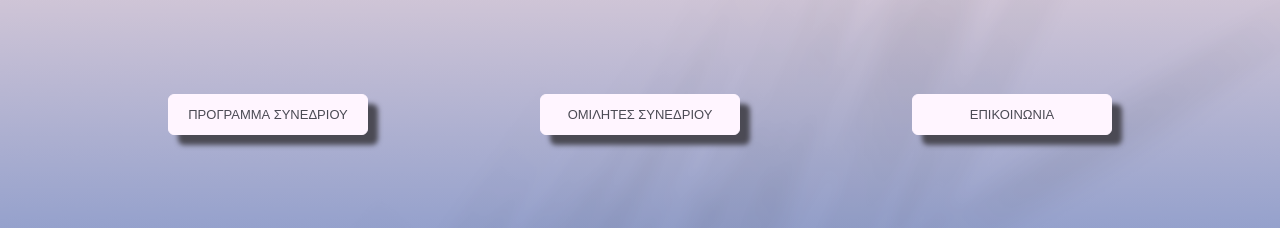
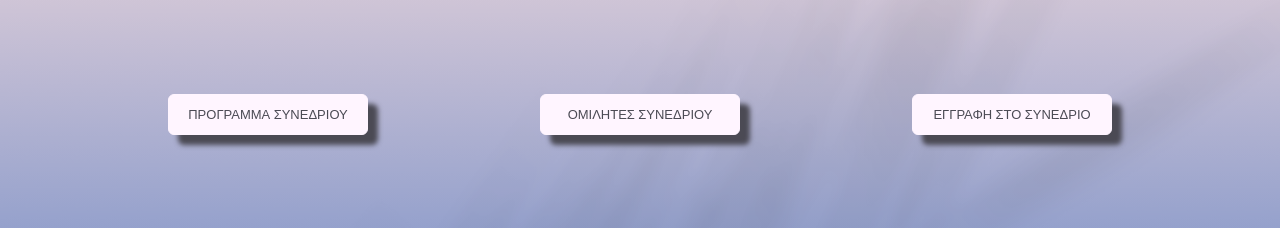
Before and after one commit to parides55/medical-conference, a Django app: page /conference in a window 1280 px wide. Shown: the part 900-1128 px from the top of the page. Run offline with Django 5.2, Linux system fonts and the light colour scheme; parts of the project's set-up code (start-up, migrations or seed data) failed here and were passed over.

Commit message:
change the cta button from contact_us to register

```diff
--- a/conference/templates/conference/conference_info.html
+++ b/conference/templates/conference/conference_info.html
@@ -179,7 +179,7 @@
             <div class="col d-flex flex-column align-items-center flex-md-row justify-content-around my-5">
                 <a href="{% url 'conference_schedule' %}" class="btn btn-light cta-btn">ΠΡΟΓΡΑΜΜΑ ΣΥΝΕΔΡΙΟΥ</a>
                 <a href="{% url 'speakers' %}" class="btn btn-light cta-btn">ΟΜΙΛΗΤΕΣ ΣΥΝΕΔΡΙΟΥ</a>
-                <a href="{% url 'contact_us' %}" class="btn btn-light cta-btn">ΕΠΙΚΟΙΝΩΝΙΑ</a>
+                <a href="https://registrations.oracleartvision.gr/registration-form-medical-conference-of-the-association-of-parents-friends-of-children-with-heart-disease/ " target=_blank class="btn btn-light cta-btn">ΕΓΓΡΑΦΗ ΣΤΟ ΣΥΝΕΔΡΙΟ</a>
             </div>
         </div>
     </div>
```
